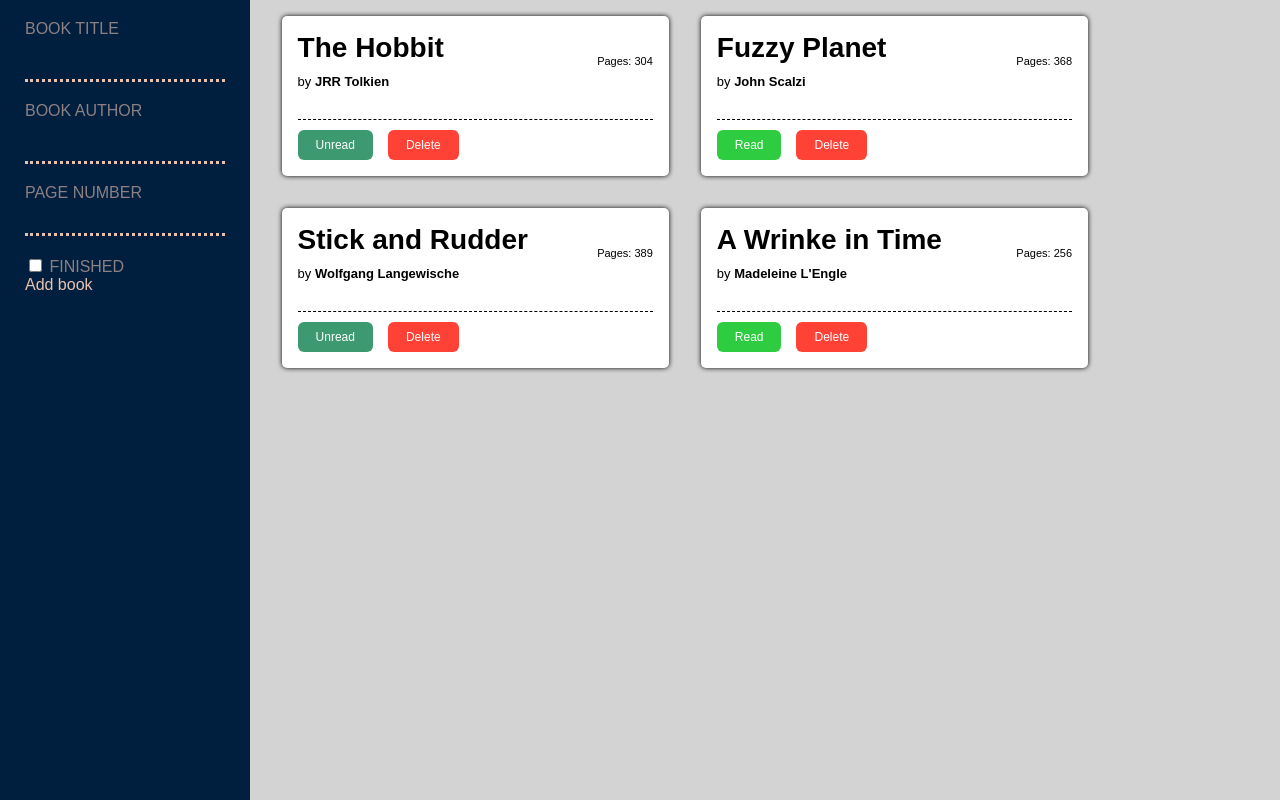
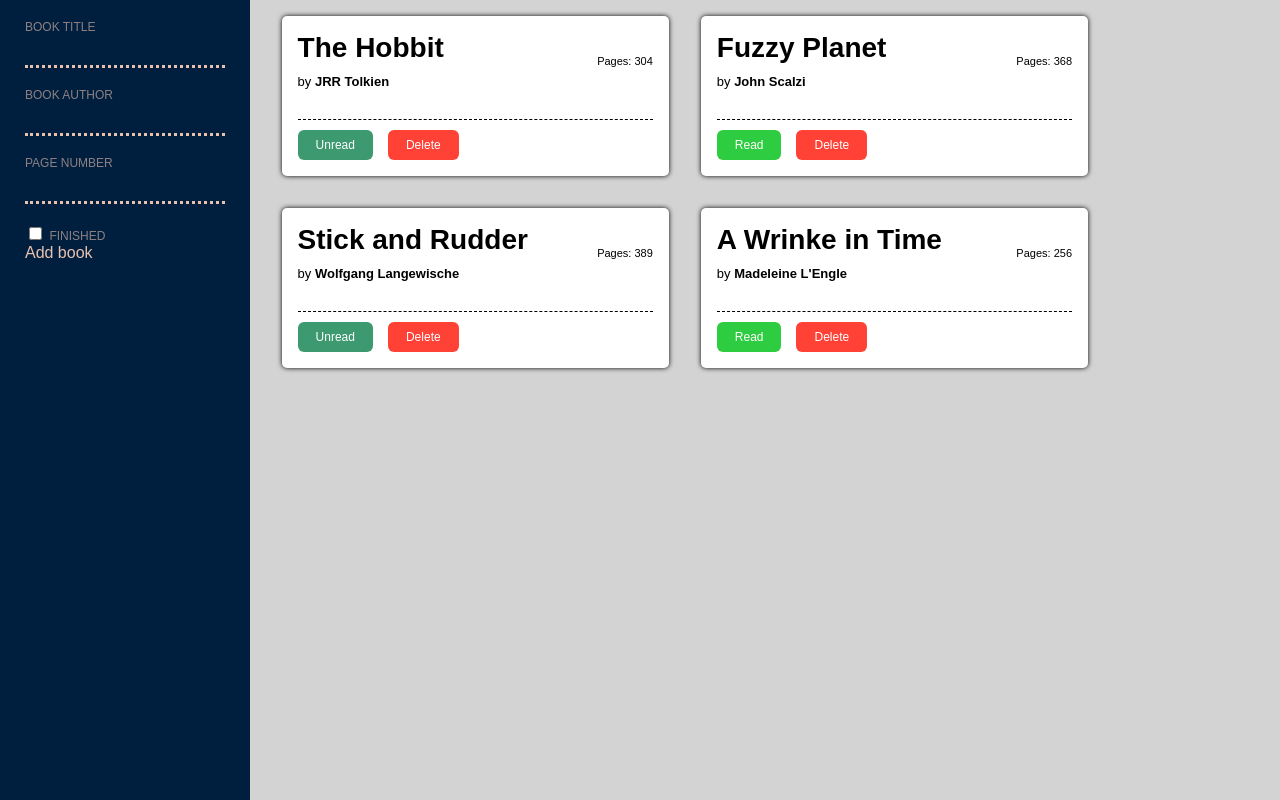
Before and after one commit to LucasGrillos/odin-library, a plain HTML site: page index.html in a window 1280 px wide. Drawn offline with Linux system fonts and the light colour scheme.

Commit message:
refactor input and label code

```diff
--- a/styles.css
+++ b/styles.css
@@ -52,28 +52,6 @@ body {
     width: 80%;
 }
 
-input[type=text] {
-    all: unset;
-    padding: 10px;
-}
-
-input[type=number] {
-    all: unset;
-    padding: 5px 10px;
-}
-
-
-.side-form input {
-    box-sizing: border-box;
-    list-style: none;
-    font-family: 'Space Grotesk', sans-serif;
-    border-bottom: 3px dotted var(--form-text-color);
-}
-
-.side-form input:focus {
-    background-color: var(--input-bg-color);
-}
-
 .side-form li {
     margin-top: 20px;
 }
@@ -89,6 +67,21 @@ input[type=number] {
 
 label {
     opacity: 60%;
+    font-size: 12px;
+}
+
+input[type=text], input[type=number] {
+    all: unset;
+    padding: 10px;
+    padding: 5px 10px;
+    box-sizing: border-box;
+    list-style: none;
+    font-family: 'Space Grotesk', sans-serif;
+    border-bottom: 3px dotted var(--form-text-color);
+}
+
+input:focus {
+    background-color: var(--input-bg-color);
 }
 
 .library {
```
